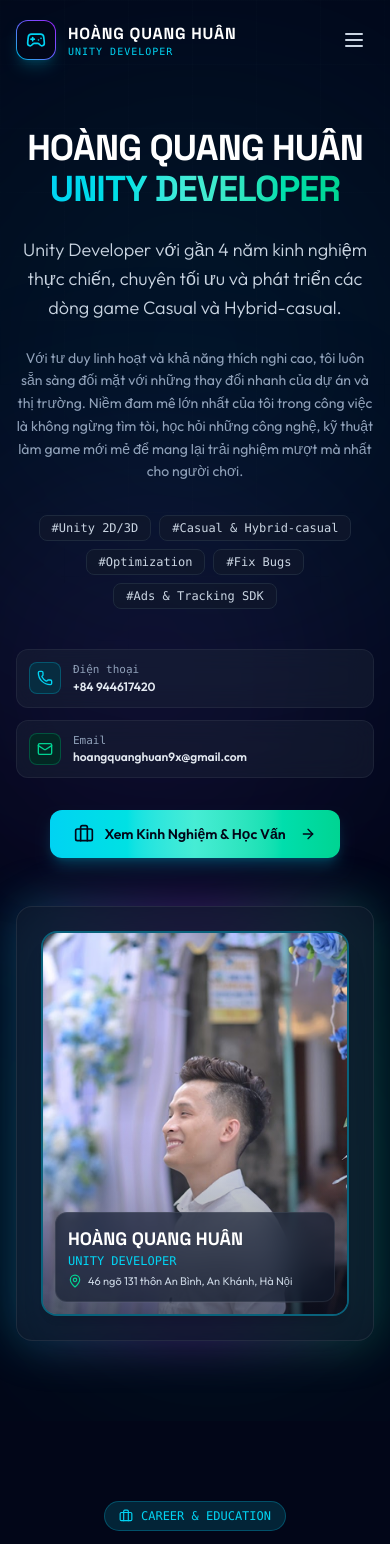
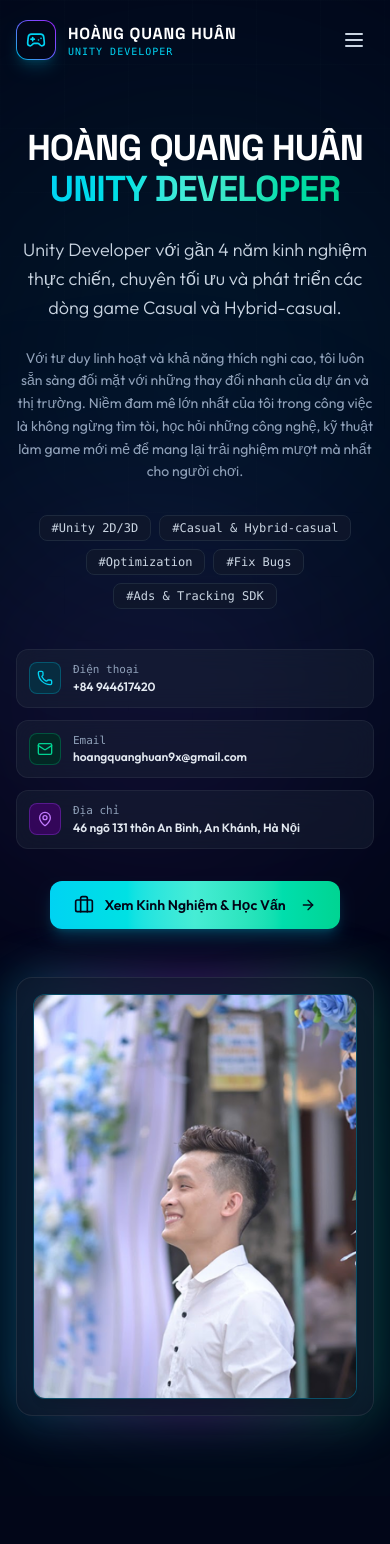
Before and after one commit to bon2ka4/Huan_CV, a React (Vite) app: page / in a window 390 px wide. Shown: the top 1544 px of the page. Built offline with nearby package versions, Linux system fonts and the light colour scheme.

Commit message:
refactor: remove avatar overlay info and place address card below phone/email

```diff
--- a/src/components/Hero.jsx
+++ b/src/components/Hero.jsx
@@ -45,7 +45,7 @@ export default function Hero() {
               ))}
             </div>
 
-            {/* Contact Details Display (No links as requested) */}
+            {/* Contact Details Display */}
             <div className="grid grid-cols-1 sm:grid-cols-2 gap-3 pt-4 max-w-xl mx-auto lg:mx-0">
               <div className="flex items-center gap-3 p-3 rounded-xl glass-card border border-slate-800">
                 <div className="w-8 h-8 rounded-lg bg-cyan-950/80 border border-cyan-500/30 flex items-center justify-center text-cyan-400 shrink-0">
@@ -66,6 +66,16 @@ export default function Hero() {
                   <div className="text-xs font-semibold text-slate-200 truncate max-w-[180px]">{personalData.email}</div>
                 </div>
               </div>
+
+              <div className="sm:col-span-2 flex items-center gap-3 p-3 rounded-xl glass-card border border-slate-800">
+                <div className="w-8 h-8 rounded-lg bg-purple-950/80 border border-purple-500/30 flex items-center justify-center text-purple-400 shrink-0">
+                  <MapPin className="w-4 h-4" />
+                </div>
+                <div className="text-left">
+                  <div className="text-[11px] text-slate-400 font-mono">Địa chỉ</div>
+                  <div className="text-xs font-semibold text-slate-200">{personalData.address}</div>
+                </div>
+              </div>
             </div>
 
             {/* CTA Action Buttons */}
@@ -82,7 +92,7 @@ export default function Hero() {
 
           </div>
 
-          {/* Right Column: Profile Photo from CV */}
+          {/* Right Column: Clean Profile Photo from CV */}
           <div className="lg:col-span-5 flex flex-col items-center justify-center">
             <div className="relative w-full max-w-sm">
 
@@ -90,24 +100,15 @@ export default function Hero() {
               <div className="absolute -inset-1 bg-gradient-to-r from-cyan-500 via-purple-500 to-emerald-500 rounded-3xl blur-xl opacity-30 animate-pulse" />
 
               {/* Main Profile Card */}
-              <div className="relative glass-panel rounded-2xl p-6 border border-slate-700/50 space-y-6">
+              <div className="relative glass-panel rounded-2xl p-4 border border-slate-700/50 space-y-4">
 
-                {/* Real CV Profile Photo */}
-                <div className="relative w-full aspect-[4/5] rounded-2xl overflow-hidden border-2 border-cyan-400/40 shadow-xl bg-slate-900">
+                {/* Clean Real CV Profile Photo */}
+                <div className="relative w-full aspect-[4/5] rounded-xl overflow-hidden border border-cyan-400/30 shadow-xl bg-slate-900">
                   <img
                     src={personalData.avatar}
                     alt={personalData.name}
                     className="w-full h-full object-cover object-top"
                   />
-                  <div className="absolute inset-0 bg-gradient-to-t from-slate-950 via-transparent to-transparent opacity-60" />
-                  <div className="absolute bottom-3 left-3 right-3 glass-panel p-3 rounded-xl border border-slate-700/80">
-                    <h3 className="font-heading font-bold text-lg text-white">{personalData.name}</h3>
-                    <p className="text-xs text-cyan-400 font-mono">{personalData.title}</p>
-                    <div className="flex items-center gap-1.5 mt-1 text-[11px] text-slate-300">
-                      <MapPin className="w-3.5 h-3.5 text-emerald-400 shrink-0" />
-                      <span className="truncate">{personalData.address}</span>
-                    </div>
-                  </div>
                 </div>
 
                 {/* Stats Grid */}
```
